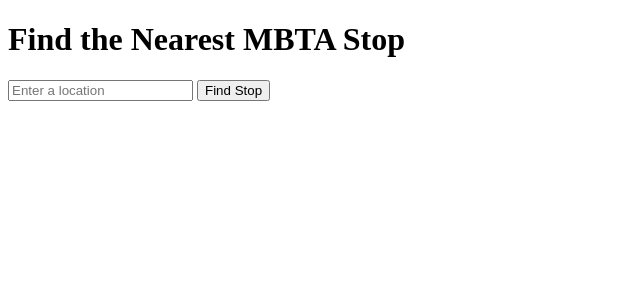
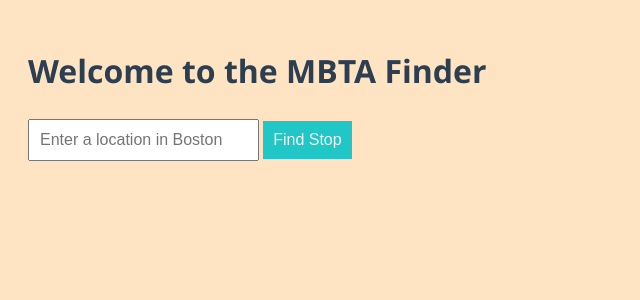
Before and after one commit to carolinamartineza/MBTA-Web-App-Project-Collab, a Flask app: page / in a window 1280 px wide. Shown: the top 300 px of the page, without its empty margins (0-640 px from the left). Run offline with Flask 3, Linux system fonts and the light colour scheme; some libraries are stand-ins or nearby versions.

Commit message:
Update index.html

```diff
--- a/templates/index.html
+++ b/templates/index.html
@@ -1,65 +1,16 @@
 <!DOCTYPE html>
 <html lang="en">
 <head>
-    <meta charset="UTF-8" />
-    <meta http-equiv="X-UA-Compatible" content="IE=edge" />
-    <meta name="viewport" content="width=device-width, initial-scale=1.0" />
-    <title>MBTA Stop Finder</title>
-
-    <script src="https://api.mapbox.com/mapbox-gl-js/v2.15.0/mapbox-gl.js"></script>
-    <link href="https://api.mapbox.com/mapbox-gl-js/v2.15.0/mapbox-gl.css" rel="stylesheet" />
-
-    <style>
-      #map {
-        width:100%;
-        height:300px;
-        margin-top: 20px;
-        border: 1px solid #ccc;
-      }
-    </style>
-
+  <link rel="stylesheet" href="{{ url_for('static', filename='style.css') }}">
+  <meta charset="UTF-8">
+  <meta name="viewport" content="width=device-width, initial-scale=1.0">
+  <title>Find MBTA Stop</title>
 </head>
-
 <body>
-    <h1>Find the Nearest MBTA Stop</h1>
-    <form method="POST">
-      <input type="text" name="place" placeholder="Enter a location" required>
+  <h1>Welcome to the MBTA Finder</h1>
+  <form action="{{ url_for('nearest_mbta') }}" method="POST">
+    <input type="text" name="place" placeholder="Enter a location in Boston" required>
     <button type="submit">Find Stop</button>
   </form>
-
-    {% if result %}
-      {% if result.error %}
-        <p>{{ result.error }} </p>
-      {% else %}
-        <p>Location: {{ result.place }}</p>
-        <p>Nearest Stop: {{ result.station }}</p>
-        <p>Wheelchair Accessible: {{ result.accessible }}</p>
-      {% endif %}
-    {% endif %}
-
-    {% if result and not result.error %}
-    <div id="map"></div>
-
-    <script>
-      mapboxgl.accessToken = "{{ MAPBOX_TOKEN }}";
-
-      const latitude = parseFloat("{{ result.latitude }}");
-      const longitude = parseFloat("{{ result.longitude }}");
-      const stationName = "{{ result.station }}";
-
-      const map = new mapboxgl.Map({
-          container: 'map',
-          style: 'mapbox://styles/mapbox/streets-v11',
-          center: [longitude, latitude],
-          zoom: 14
-      });
-
-      new mapboxgl.Marker()
-          .setLngLat([longitude, latitude])
-          .setPopup(new mapboxgl.Popup().setText(stationName))
-          .addTo(map);
-    </script>
-  {% endif %}
-
 </body>
 </html>
```
Lines whose indentation alone changed are shown as unchanged.
